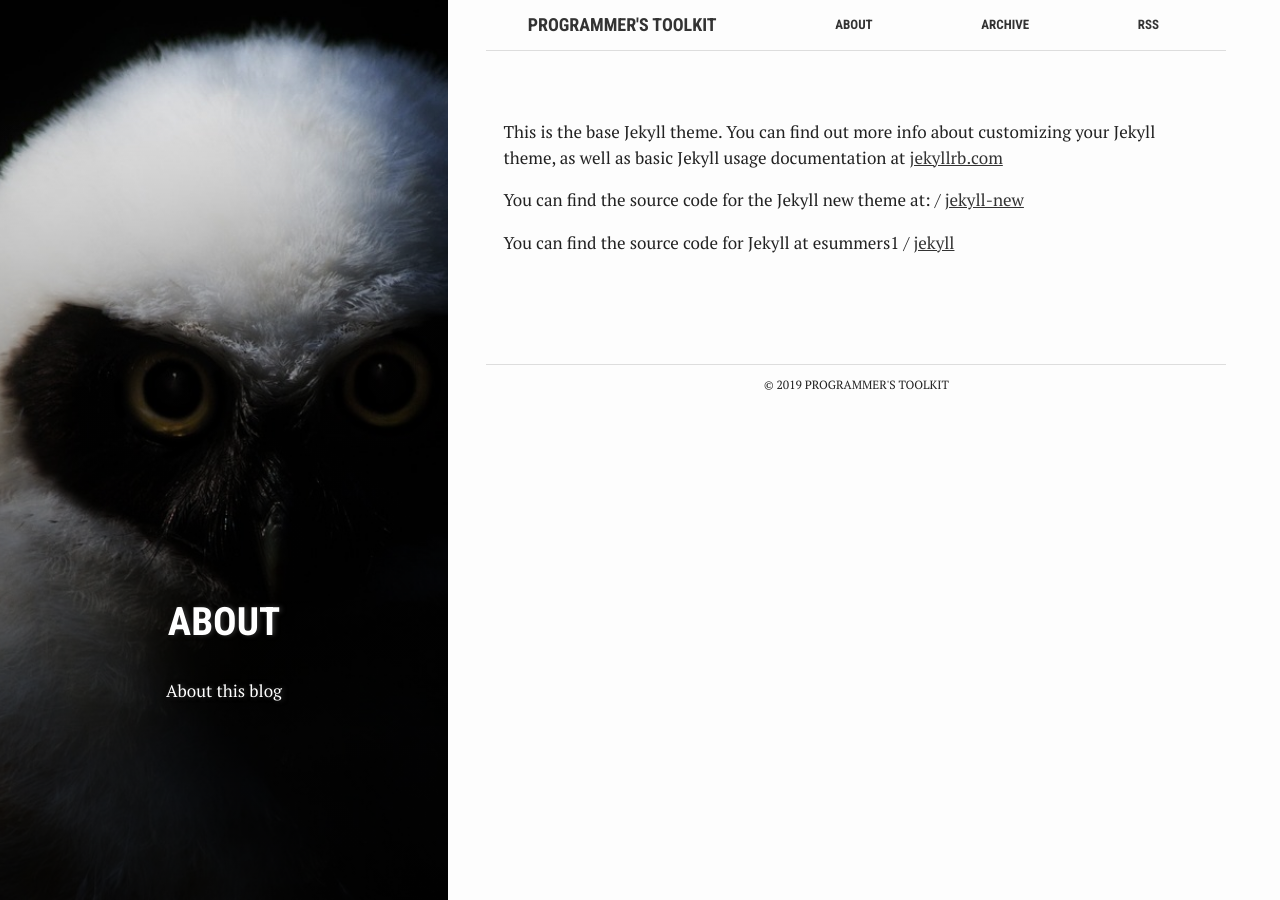
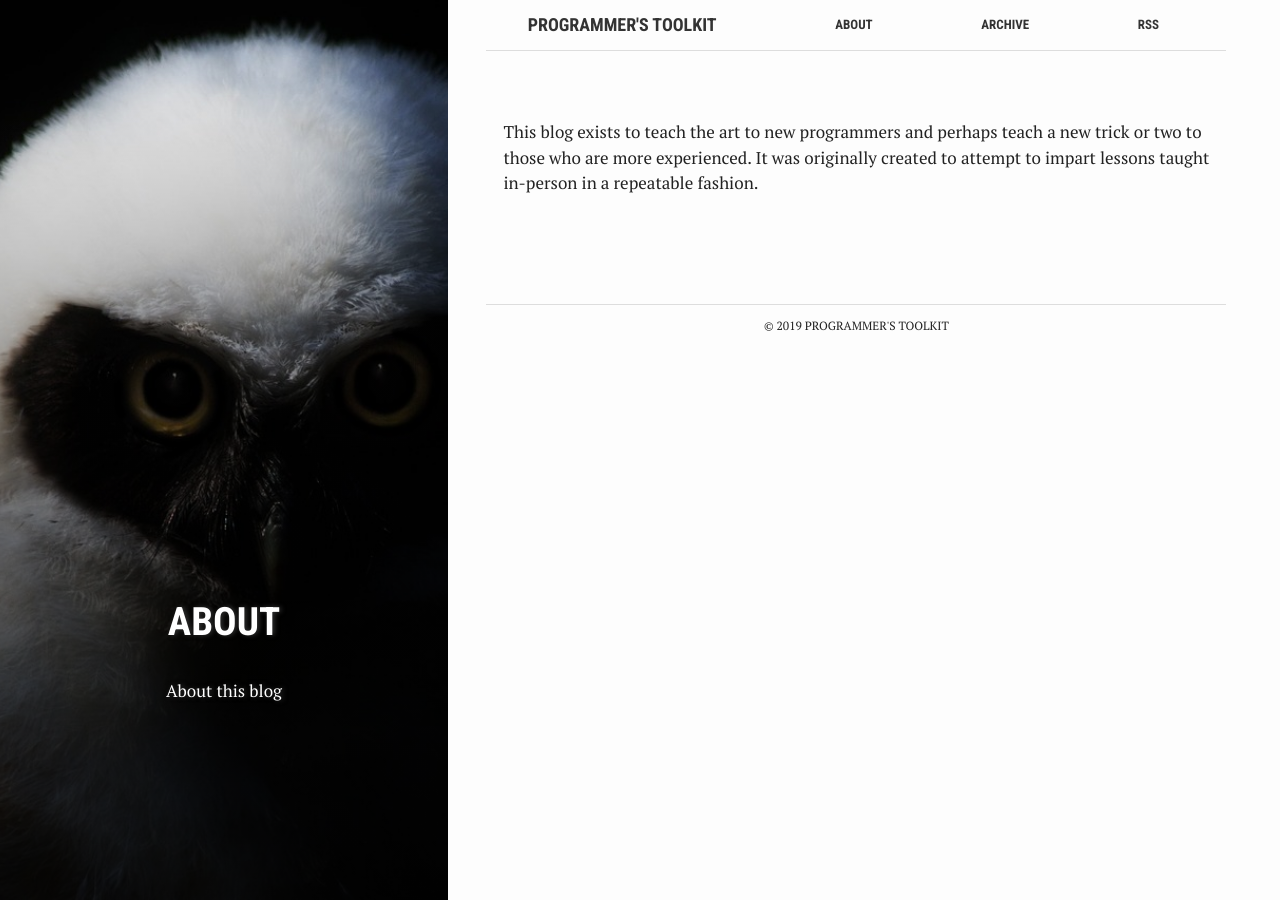
Before and after one commit to esummers1/esummers1.github.io, a Jekyll site: the page built from about.md, in a window 1280 px wide. Built offline with Jekyll 4.4.1, drawn with Linux system fonts in a browser that asks for light colours.

Commit message:
Update about page

```diff
--- a/about.md
+++ b/about.md
@@ -2,18 +2,10 @@
 bg: "owl.jpg"
 layout: page
 title: "About"
-crawlertitle: "Why and how this blog was created"
+crawlertitle: "About this Blog"
 permalink: /about/
 summary: "About this blog"
 active: about
 ---
 
-This is the base Jekyll theme. You can find out more info about customizing your Jekyll theme, as well as basic Jekyll usage documentation at [jekyllrb.com](http://jekyllrb.com/)
-
-You can find the source code for the Jekyll new theme at:
-{{site.twitter_username}} /
-[jekyll-new](https://github.com/jglovier/jekyll-new)
-
-You can find the source code for Jekyll at
-{{site.github_username}} /
-[jekyll](https://github.com/jekyll/jekyll)
+This blog exists to teach the art to new programmers and perhaps teach a new trick or two to those who are more experienced. It was originally created to attempt to impart lessons taught in-person in a repeatable fashion.
```
